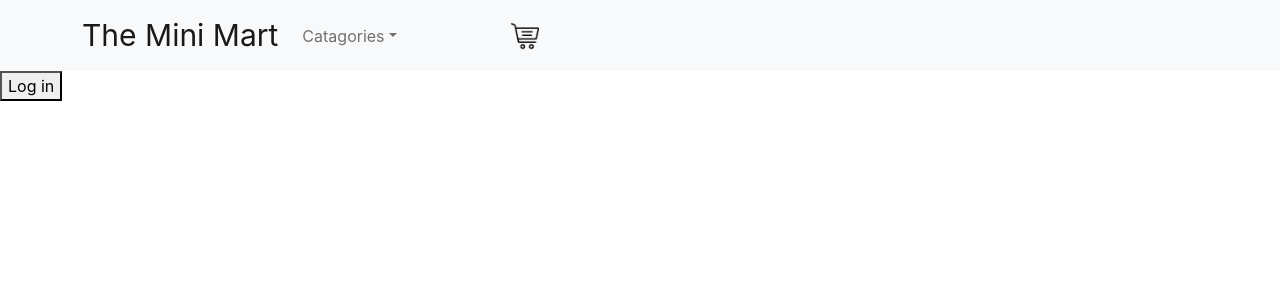
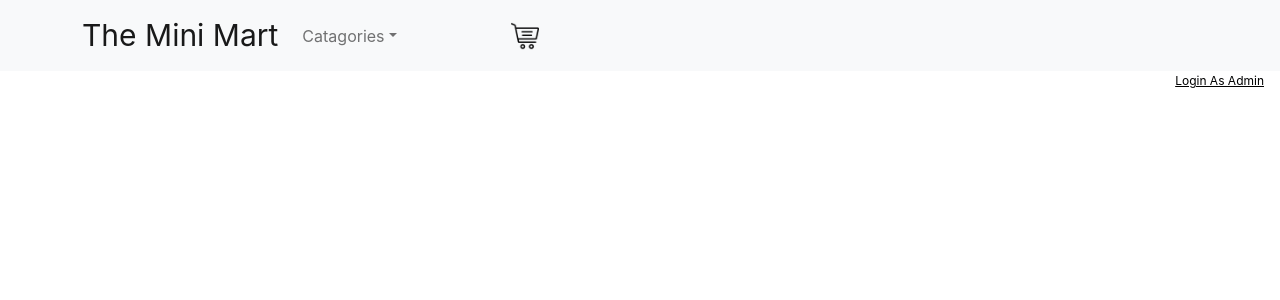
Before and after one commit to TroyWills/project-3, a React (Create React App) app in the folder client/: page / in a window 1280 px wide. Shown: the top 300 px of the page. Built offline with nearby package versions, Linux system fonts and the light colour scheme.

Commit message:
footer styling

```diff
--- a/client/src/components/Footer/footer.css
+++ b/client/src/components/Footer/footer.css
@@ -0,0 +1,9 @@
+#adminLogin {
+    font-size: .75em;
+    border: 0px;
+    background-color: white;
+    font: blue;
+    text-decoration: underline;
+    float: right;
+    margin-right: 10px;
+}
--- a/client/src/components/Footer/index.js
+++ b/client/src/components/Footer/index.js
@@ -1,5 +1,6 @@
 import React from 'react';
 import { useAuth0 } from '@auth0/auth0-react';
+import './footer.css';
 
 function LoginButton() {
   const {
@@ -7,8 +8,9 @@ function LoginButton() {
     loginWithPopup,
   } = useAuth0();
 
+
   return !isAuthenticated && (
-    <button onClick={loginWithPopup}>Log in</button>
+    <button id="adminLogin" onClick={loginWithPopup}>Login As Admin</button>
   );
 }
 
```
